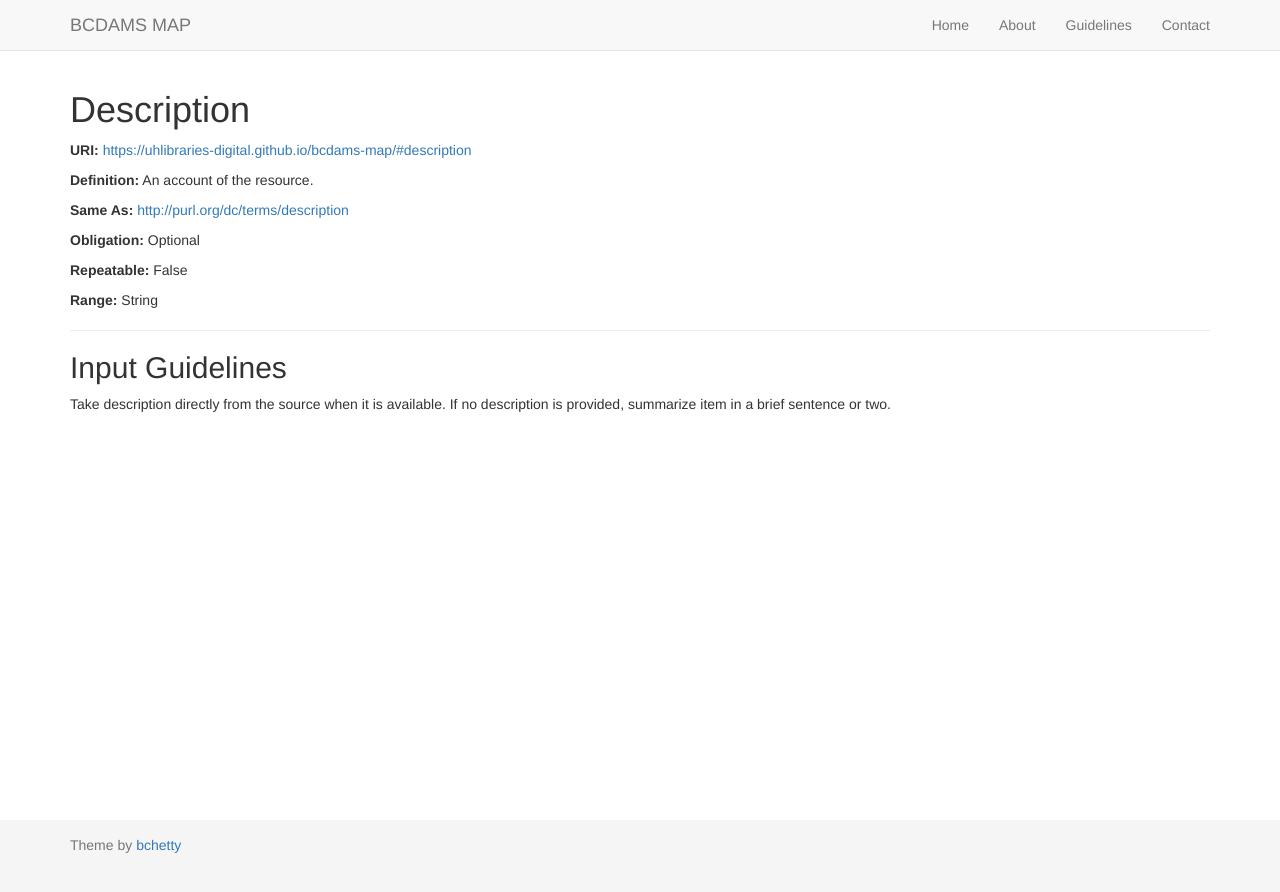
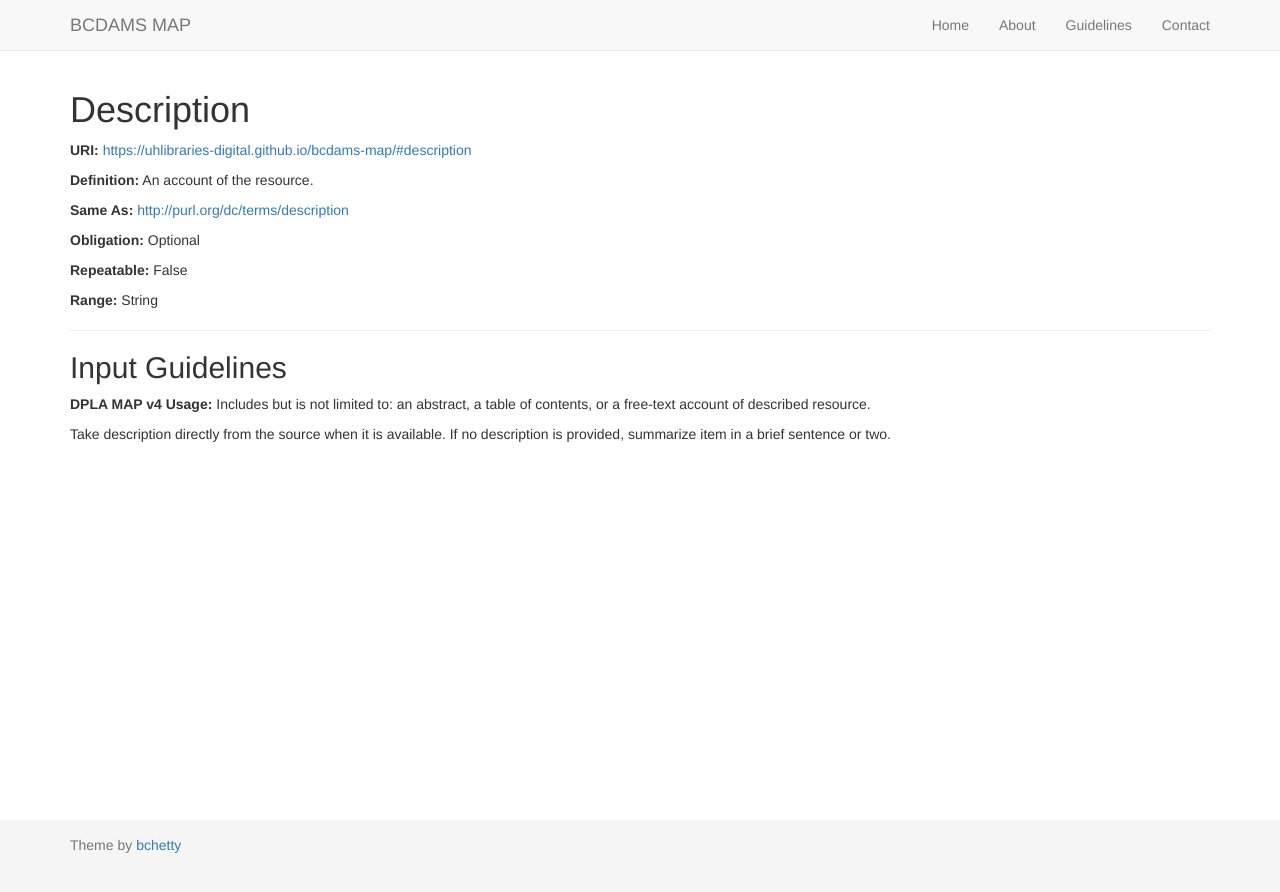
Before and after one commit to uhlibraries-digital/bcdams-map, a Jekyll site: the page built from guidelines/description.md, in a window 1280 px wide. Shown: the top 892 px of the page. Built offline with Jekyll 4.4.1, drawn with Linux system fonts in a browser that asks for light colours; nearby versions of some CDN libraries; comment, search, counter and statistics services are not loaded.

Commit message:
update description guidelines
Added DPLA MAP v4 usage guidelines

```diff
--- a/guidelines/description.md
+++ b/guidelines/description.md
@@ -7,4 +7,6 @@ comments: false
 
 {% include guidelines.md %}
 
+**DPLA MAP v4 Usage:** Includes but is not limited to: an abstract, a table of contents, or a free-text account of described resource.
+
 Take description directly from the source when it is available. If no description is provided, summarize item in a brief sentence or two.
```
